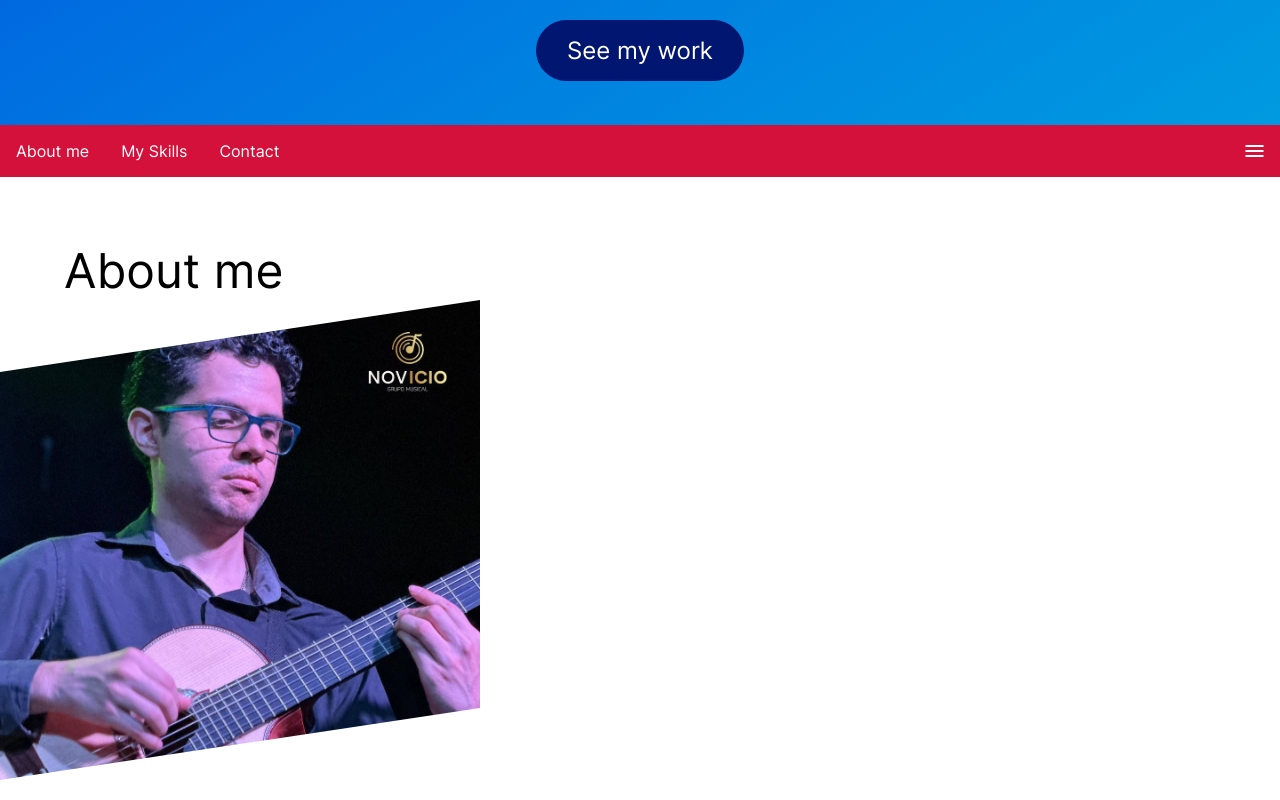
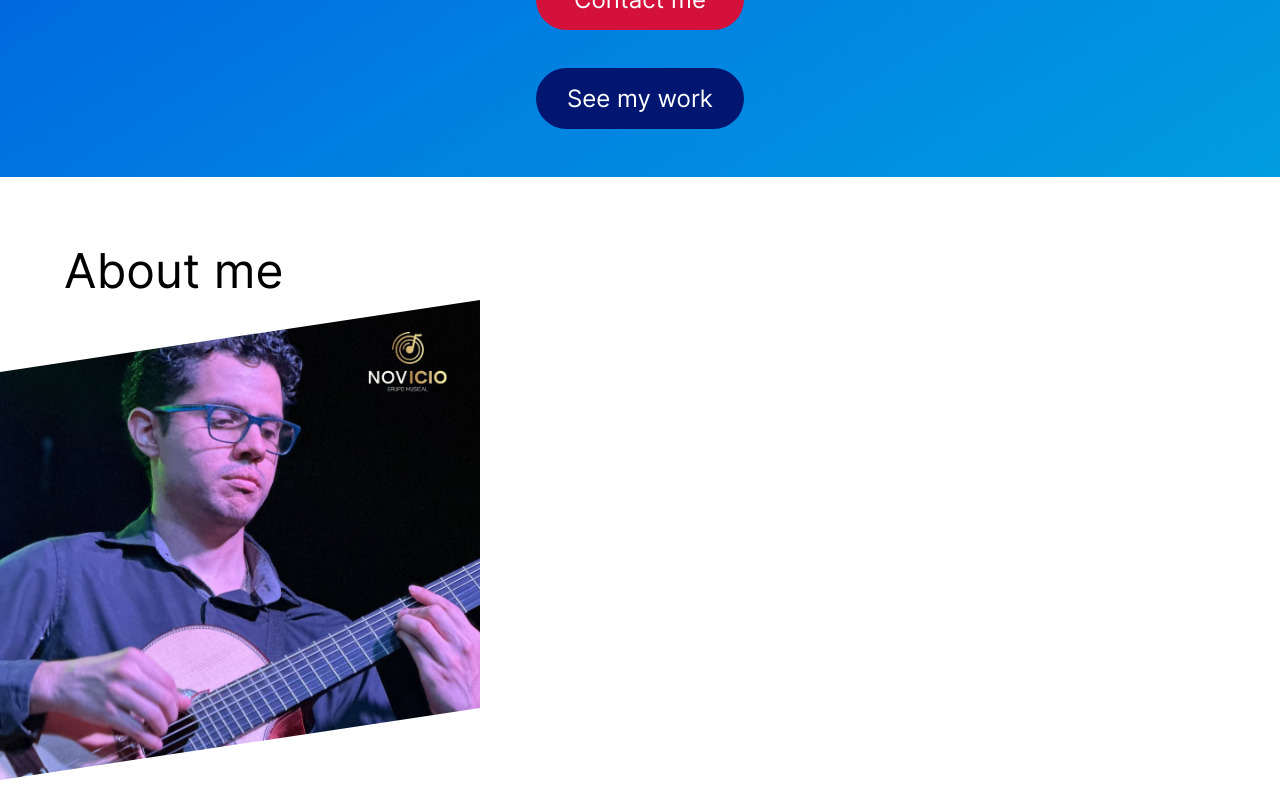
Before and after one commit to rccastruita/rccastruita.github.io, a React (Create React App) app: page / in a window 1280 px wide. Shown: the part 623-1423 px from the top of the page. Built offline with nearby package versions, Linux system fonts and the light colour scheme.

Commit message:
Navbar made responsive, fixed dropdown behavior on window resizing

```diff
--- a/package.json
+++ b/package.json
@@ -18,7 +18,7 @@
     "web-vitals": "^2.1.4"
   },
   "scripts": {
-    "start": "BROWSER=none react-scripts start",
+    "start": "react-scripts start",
     "build": "react-scripts build",
     "test": "react-scripts test",
     "eject": "react-scripts eject",
--- a/src/components/Dropdown/Dropdown.module.css
+++ b/src/components/Dropdown/Dropdown.module.css
@@ -23,7 +23,7 @@
 }
 
 .dropdown.dropdown--active {
-  animation: forwards var(--tm-dropdown-duration) show_dropdown linear !important;
+  animation: var(--tm-dropdown-duration) show_dropdown linear !important;
 }
 
 .dropdown.dropdown--toggled {
--- a/src/components/Dropdown/index.tsx
+++ b/src/components/Dropdown/index.tsx
@@ -1,4 +1,4 @@
-import { ReactNode } from 'react';
+import React, { ReactNode } from 'react';
 
 import styles from './Dropdown.module.css';
 
--- a/src/components/Hero/Hero.module.css
+++ b/src/components/Hero/Hero.module.css
@@ -18,10 +18,16 @@
   left: 6%;
 }
 
+@media screen and (width > 480px) {
+  .title {
+    top: 16%;
+  }
+}
+
 .subtitle {
   color: var(--clr-text-heading);
   position: absolute;
-  top: 40%;
+  top: 45%;
   font-size: 5vmin;
   /*max-width: 15ch;*/
   right: 6%;
@@ -39,8 +45,14 @@
 
   position: absolute;
   margin: auto;
-  bottom: 12vh;
+  bottom: 12svh;
   left: 0;
   right: 0;
 
 }
+
+@media screen and (width > 480px) {
+  .button-group {
+    bottom: 6svh;
+  }
+}
--- a/src/components/Hero/index.tsx
+++ b/src/components/Hero/index.tsx
@@ -1,3 +1,4 @@
+import React from 'react';
 import styles from './Hero.module.css';
 
 import Button from '../Button';
--- a/src/components/Main.module.css
+++ b/src/components/Main.module.css
@@ -2,7 +2,7 @@
 }
 
 .main img {
-  max-width: min(100%, 30rem);
+  width: min(100%, var(--sz-mobile-width-1));
   clip-path: polygon(0 15%, 100% 0, 100% 85%, 0 100%);
 
   margin-bottom: 1rem;
--- a/src/components/Navbar/Navbar.module.css
+++ b/src/components/Navbar/Navbar.module.css
@@ -13,6 +13,23 @@
   transition-duration: 0.3s;
 
   z-index: 10;
+}
+
+@media screen and (width > 480px) {
+  .navigation {
+    top: 0;
+    bottom: initial !important;
+  }
+
+  .navigation.navigation--hidden {
+    top: calc(-1 * (2*var(--nav-padding) + var(--nav-fnt-sz) + 2*var(--nav-border-width) + 2px));
+    bottom: initial !important;
+  }
+
+  .navigation__dropdown {
+    top: 100%;
+    bottom: unset !important;
+  }
 }
 
 .navigation.navigation--hidden {
--- a/src/components/Navbar/index.tsx
+++ b/src/components/Navbar/index.tsx
@@ -1,4 +1,4 @@
-import { useState, useEffect, ReactNode } from 'react';
+import React, { useState, useEffect, ReactNode } from 'react';
 
 import useLanguage from '../../hooks/useLanguage';
 import Collapse, { CollapseContent, CollapseTitle } from '../Collapse';
@@ -108,7 +108,7 @@ const Navbar = ({hide}: NavProps) => {
               }
             </span>
           </NavButton>
-          <Dropdown top left status={dropdownStatus}>
+          <Dropdown top left status={dropdownStatus} className={styles.navigation__dropdown}>
             <DropdownAnchor>
               <ML language="en">About me</ML>
               <ML language="es">Sobre mí</ML>
--- a/src/components/Section/Section.module.css
+++ b/src/components/Section/Section.module.css
@@ -7,7 +7,7 @@
 }
 
 .section-title {
-  --title-font-size: clamp(1.5rem, 9vmin, 3rem);
+  --title-font-size: clamp(1.5rem, 7vmin, 3rem);
 
   /*margin-left: var(--sz-title-margin);*/
   margin-top: var(--sz-title-margin);
--- a/src/components/Section/index.tsx
+++ b/src/components/Section/index.tsx
@@ -1,4 +1,4 @@
-import { ReactNode } from "react";
+import React, { ReactNode } from "react";
 
 import styles from './Section.module.css';
 
--- a/src/index.css
+++ b/src/index.css
@@ -5,6 +5,9 @@
 }
 
 :root {
+  /* Responsive values */
+  --sz-mobile-width-1: 480px;
+
   /* Theme 1 */
   --clr-primary-400: hsl(228 100% 44%);
   --clr-primary-800: hsl(228 100% 22%);
@@ -73,7 +76,6 @@
 }
 
 html {
-  width: 100vw;
   background-color: var(--clr-main-background-400);
   color: var(--clr-text-primary);
 }
```
Also changed, not shown: 1 other file (tests, documents, lock files or other folders).
